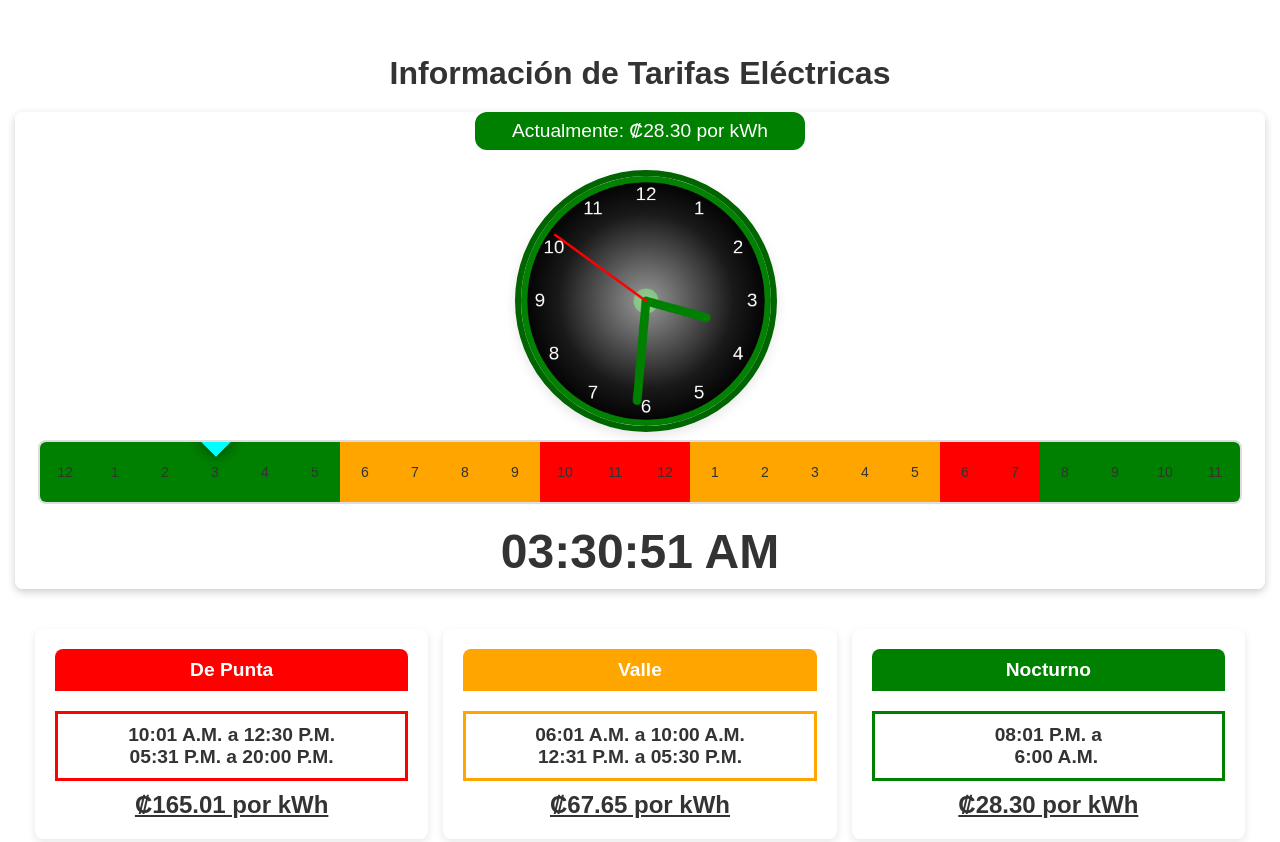
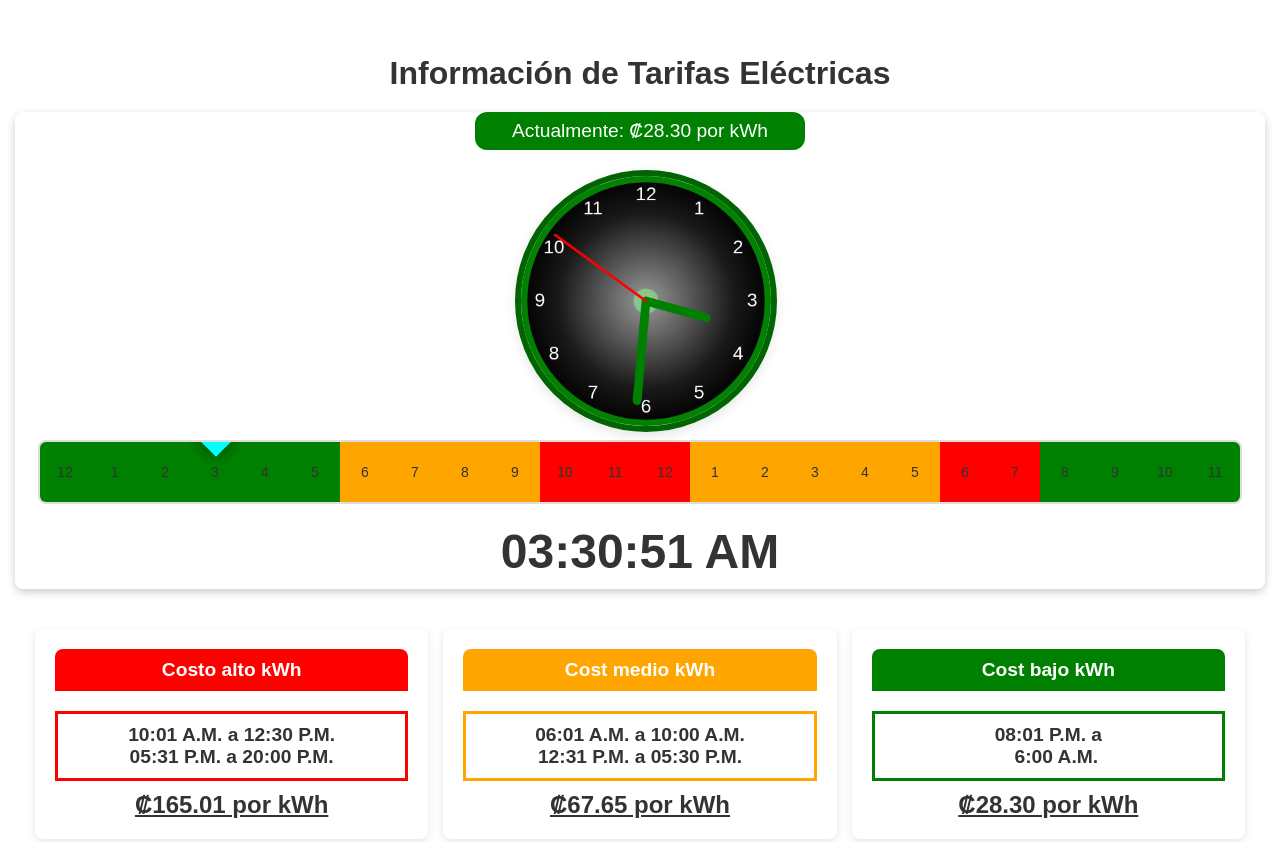
Before and after one commit to barquechak/Luz, a plain HTML site: page index.html in a window 1280 px wide. Shown: the top 842 px of the page. Drawn offline with nearby package versions, Linux system fonts and the light colour scheme.

Commit message:
Changed the labels for the cards, for be more clear about the cost of each block

```diff
--- a/index.html
+++ b/index.html
@@ -53,7 +53,7 @@
       </div>
       <div class="cards-container">
         <div class="card red">
-          <div class="card-header">De Punta</div>
+          <div class="card-header">Costo alto kWh</div>
           <h2></h2>
           <div class="time-info-punta">
             10:01 A.M. a 12:30 P.M.
@@ -63,7 +63,7 @@
           <div class="tariff">₡165.01 por kWh</div>
         </div>
         <div class="card orange">
-          <div class="card-header">Valle</div>
+          <div class="card-header">Cost medio kWh</div>
           <h2></h2>
           <div class="time-info-valle">
             06:01 A.M. a 10:00 A.M.
@@ -73,7 +73,7 @@
           <div class="tariff">₡67.65 por kWh</div>
         </div>
         <div class="card green">
-          <div class="card-header">Nocturno</div>
+          <div class="card-header">Cost bajo kWh</div>
           <h2></h2>
           <div class="time-info-nocturno">
             08:01 P.M. a
```
